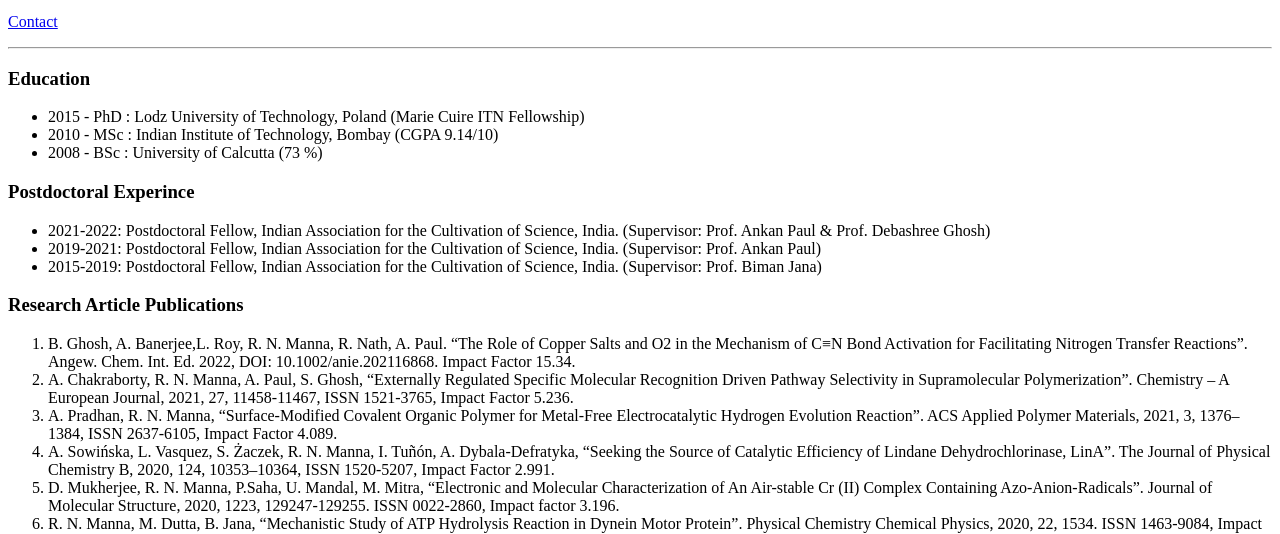
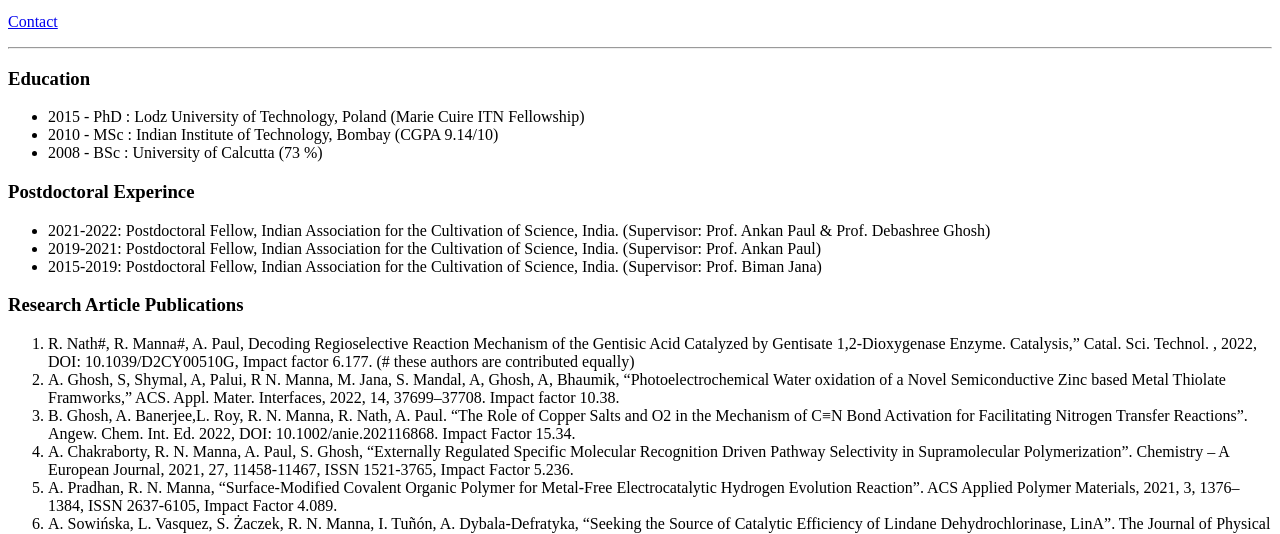
Before and after one commit to rabimanna/cv, a plain HTML site: page index.html in a window 1280 px wide. Shown: the part 263-797 px from the top of the page. Drawn offline with Linux system fonts and the light colour scheme.

Commit message:
Update index.html

```diff
--- a/index.html
+++ b/index.html
@@ -31,6 +31,12 @@
   </ul>
   <h3>Research Article Publications</h3>
   <ol>
+
+
+<li>R. Nath#, R. Manna#, A. Paul, Decoding Regioselective Reaction Mechanism of the Gentisic Acid Catalyzed by Gentisate 1,2-Dioxygenase Enzyme. Catalysis,” Catal. Sci. Technol. , 2022, DOI: 10.1039/D2CY00510G, Impact factor 6.177. (# these authors are contributed equally) </li>
+<li>A. Ghosh, S, Shymal, A, Palui, R N. Manna, M. Jana, S. Mandal, A, Ghosh, A, Bhaumik, “Photoelectrochemical Water oxidation of a Novel Semiconductive Zinc based Metal Thiolate Framworks,” ACS. Appl. Mater. Interfaces, 2022, 14, 37699–37708. Impact factor 10.38. </li>
+
+
     <li>B. Ghosh, A. Banerjee,L. Roy, R. N. Manna, R. Nath, A. Paul. “The Role of Copper Salts and O2 in the Mechanism of C≡N Bond Activation for Facilitating Nitrogen Transfer Reactions”. Angew. Chem. Int. Ed. 2022, DOI: 10.1002/anie.202116868. Impact Factor 15.34.</li>
     <li>A. Chakraborty, R. N. Manna, A. Paul, S. Ghosh, “Externally Regulated Specific Molecular Recognition Driven Pathway Selectivity in Supramolecular Polymerization”. Chemistry – A European Journal, 2021, 27, 11458-11467, ISSN 1521-3765, Impact Factor 5.236.</li>
     <li>A. Pradhan, R. N. Manna, “Surface-Modified Covalent Organic Polymer for Metal-Free Electrocatalytic Hydrogen Evolution Reaction”. ACS Applied Polymer Materials, 2021, 3, 1376–1384, ISSN 2637-6105, Impact Factor 4.089.</li>
```
